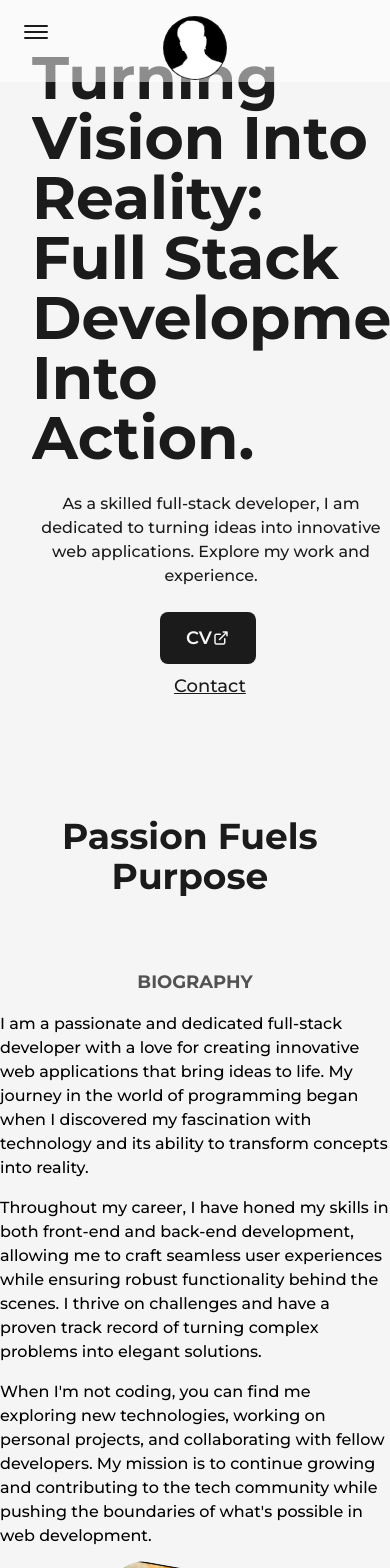
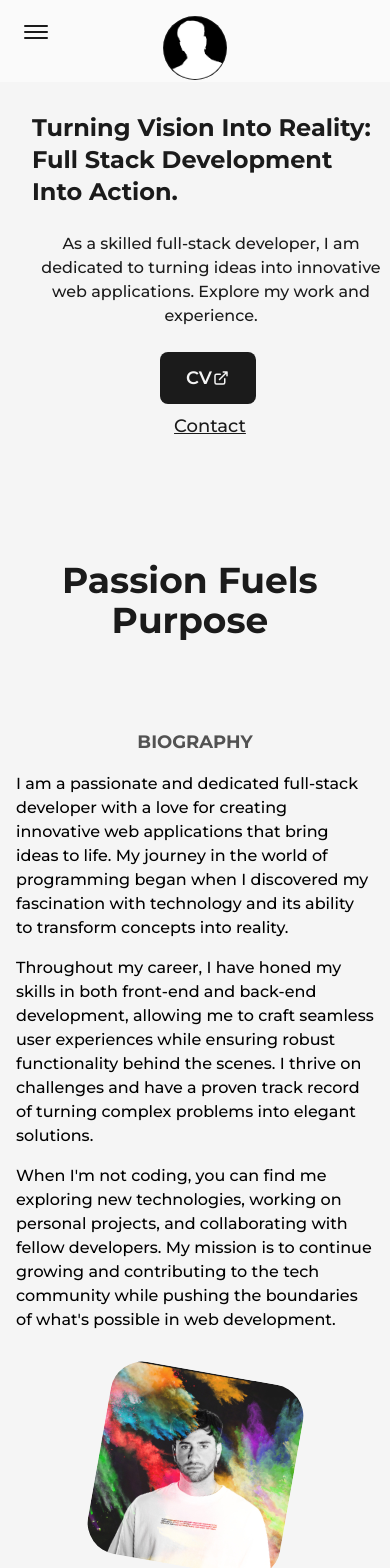
Before and after one commit to BenjaLV/Portfolio, a Next.js app: page / in a window 390 px wide. Shown: the top 1568 px of the page. Built offline with nearby package versions, Linux system fonts and the light colour scheme.

Commit message:
fixing size responsive

```diff
--- a/src/components/About.tsx
+++ b/src/components/About.tsx
@@ -33,7 +33,7 @@ const About = () => {
             <main id='about' className='flex w-full flex-col items-center justify-center dark:text-ligth' style={{ paddingTop: "100px" }}>
                 <AnimatedText text='Passion Fuels Purpose' className='mb-16 lg:text-7xl sm:text-6xl xs:text-4xl sm:mb-8' />
                 <div className='grid w-full grid-cols-1 md:grid-cols-2 xl:grid-cols-3 gap-6 md:gap-16 '>
-                    <div className='md:col-span-2 xl:col-span-1 flex flex-col items-center justify-start'>
+                    <div className='md:col-span-2 xl:col-span-1 flex flex-col items-center justify-start sm:p-4 xs:p-4'>
                         <h2 className='mb-4 text-lg font-bold uppercase text-dark/75 dark:text-ligth/75'>Biography</h2>
                         <p className='font-medium'>
                             I am a passionate and dedicated full-stack developer with a love for creating innovative web applications that bring ideas to life. My journey in the world of programming began when I discovered my fascination with technology and its ability to transform concepts into reality.
--- a/src/components/Layout.tsx
+++ b/src/components/Layout.tsx
@@ -8,7 +8,7 @@ interface Props {
 
 const Layout = ({ children, className = '' }: Props) => {
     return (
-        <div className={`w-full h-full inline-block z-0 bg-ligth dark:bg-dark xl:p-24 lg:p-16 md:p-12 sm:p-8${className}`}>
+        <div className={`w-full h-full inline-block z-0 bg-ligth dark:bg-dark xl:p-24 lg:p-16 md:p-12 sm:p-16 ${className}`}>
             {children}
         </div>
     );
--- a/src/components/Main.tsx
+++ b/src/components/Main.tsx
@@ -7,7 +7,7 @@ import { ExternalLink, FullStackDeveloperIcon } from "@/components"
 
 export default function Main() {
   return (
-    <Layout className='pt-0 md:pt-16 sm:pt-8'>
+    <Layout className='!pt-16 xl:!pt-28 md:pt-16 sm:pt-8'>
       <div id="home" className="flex md:flex-row sm:flex-col xs:flex-col items-center justify-between w-full text-dark dark:text-ligth mt-10">
         <div className="relative w-1/2">
           <div className=" md:hidden sm:hidden xs:hidden">
@@ -18,7 +18,7 @@ export default function Main() {
           </div>
         </div>
         <div className="w-1/2 flex flex-col items-center self-center pl-8 lg:flex-col sm:w-full xs:w-full sm:text-center xs:text-center">
-          <AnimatedText text="Turning Vision into Reality: Full Stack Development into Action." className="!text-6xl !text-left xl:!text-5xl lg:!text-center lg:!text-6xl md:!text-5xl sm:!text-3xl" />
+          <AnimatedText text="Turning Vision into Reality: Full Stack Development into Action." className="!text-6xl !text-left xl:!text-5xl lg:!text-center lg:!text-6xl md:!text-5xl sm:!text-2xl xs:!text-2xl" />
           <p className="my-4 text-base font-medium">
             As a skilled full-stack developer, I am dedicated to turning ideas into innovative web applications. Explore my work and experience.
           </p>
--- a/src/components/Navbar.tsx
+++ b/src/components/Navbar.tsx
@@ -117,7 +117,7 @@ const Navbar = () => {
                   whileTap={{ scale: 0.9 }}
                   className='sm:mx-1'
                 >
-                  <GitHubIcon className='w-8 h-8 bg-ligth dark:bg-dark rounded-full' mode={mode} />
+                  <GitHubIcon className='w-6 h-6 bg-ligth dark:bg-dark rounded-full' mode={mode} />
                 </motion.a>
                 <motion.a
                   href="https://www.linkedin.com/in/benjam%C3%ADn-la-valla-826ba7245"
@@ -126,9 +126,9 @@ const Navbar = () => {
                   whileTap={{ scale: 0.9 }}
                   className='sm:mx-1'
                 >
-                  <LinkedInIcon className='w-8 h-8' />
+                  <LinkedInIcon className='w-6 h-6' />
                 </motion.a>
-                <button onClick={toggleTheme} className={`ml-3 flex items-center justify-center rounded-full p-1 ${mode === "ligth" ? "bg-dark text-ligth" : "bg-ligth text-dark"}`}>
+                <button onClick={toggleTheme} className={`ml-3 flex items-center justify-center rounded-full p-1 ${mode === "ligth" ? "bg-dark text-ligth" : "bg-ligth text-dark w-6 h-6"}`}>
                   {mode === 'dark' ? <SunIcon className="fill-dark" /> : <MoonIcon className="fill-dark" />}
                 </button>
               </nav>
```
